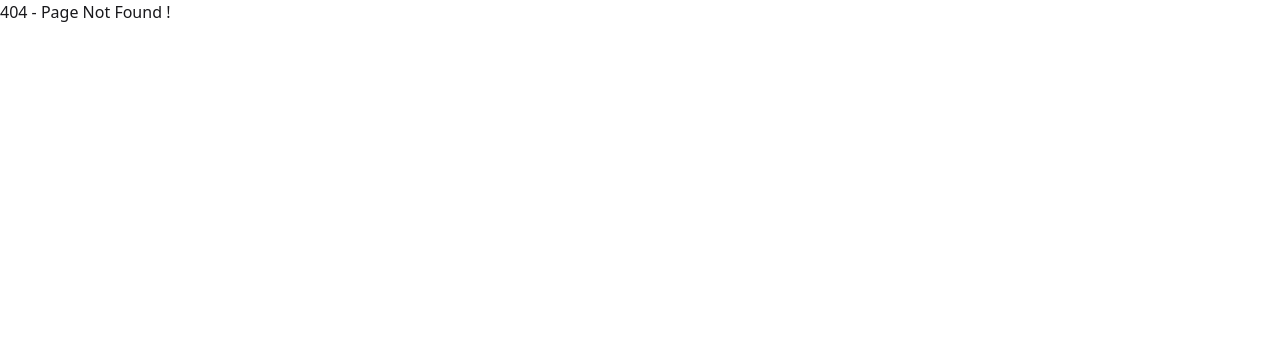
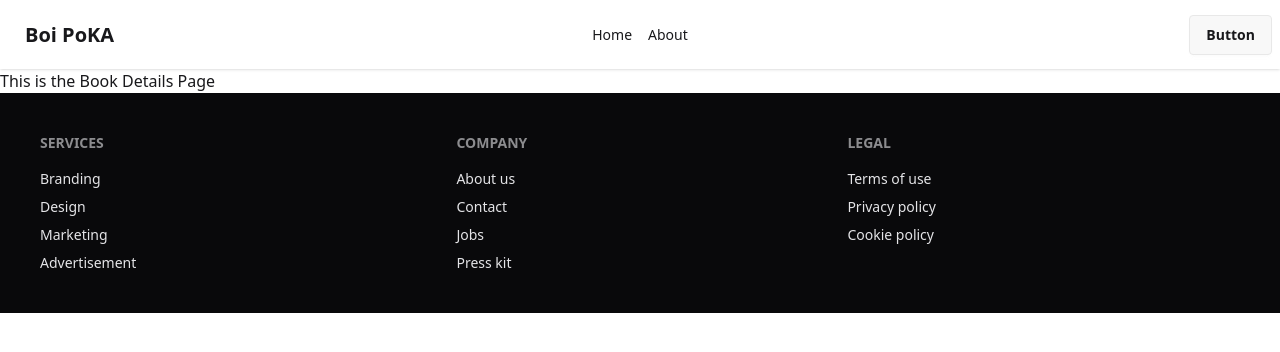
Before and after one commit to akib-naimul/boi-poka-website, a React (Vite) app: page /bookDetails/1 in a window 1280 px wide. Before the commit this address had no page. Shown: the top 352 px of the page. Built offline with nearby package versions, Linux system fonts and the light colour scheme.

Commit message:
Dynamically book cart as a link to bookDetails added

```diff
--- a/package.json
+++ b/package.json
@@ -13,6 +13,7 @@
     "@tailwindcss/vite": "^4.1.14",
     "react": "^19.1.1",
     "react-dom": "^19.1.1",
+    "react-icons": "^5.5.0",
     "react-router": "^7.9.3",
     "tailwindcss": "^4.1.14"
   },
--- a/src/Components/Header/Navbar.jsx
+++ b/src/Components/Header/Navbar.jsx
@@ -1,9 +1,10 @@
 import React from 'react';
+import { NavLink } from 'react-router';
 
 const Navbar = () => {
     const links =  <>
-      <li className='m-2'>Home</li>
-      <li className='m-2'>About</li>
+      <NavLink to={"/"}><li className='m-2'>Home</li></NavLink>
+      <NavLink to={"/about"}><li className='m-2'>About</li></NavLink>
     </>
     return (
         <div className="navbar bg-base-100 shadow-sm">
--- /dev/null
+++ b/src/Pages/About/About.jsx
@@ -0,0 +1,11 @@
+import React from 'react';
+
+const About = () => {
+    return (
+        <div>
+            <h1>This is the About Page</h1>
+        </div>
+    );
+};
+
+export default About;
--- a/src/Pages/Book/Book.jsx
+++ b/src/Pages/Book/Book.jsx
@@ -1,29 +1,31 @@
 import React, { use } from 'react';
+import { Link } from 'react-router';
 
 const Book = ({ singleBook }) => {
     // const data = use(bookPromise)
     // console.log(singleBook);
-    const { author, bookId, bookName, category,image,publisher,rating, review, tags, totalPages,yearOfPublishing
- } = singleBook;
+    const { bookId, bookName, image } = singleBook;
     return (
-        <div className="card bg-base-100 w-96 shadow-sm">
-            <figure>
-                <img
-                    src= {image}
+        <Link to={`/bookDetails/${bookId}`}>
+            <div className="card bg-base-100 w-96 shadow-sm border">
+                <figure className='px-10 pt-10 bg-grey-200'>
+                    <img className='h-72 '
+                        src={image}
                         alt="Shoes" />
                 </figure>
                 <div className="card-body">
                     <h2 className="card-title">
-                    Card Title
+                        {bookName}
                         <div className="badge badge-secondary">NEW</div>
                     </h2>
                     <p>A card component has a figure, a body part, and inside body there are title and actions parts</p>
                     <div className="card-actions justify-end">
-                    <div className="badge badge-outline">Fashion</div>
+                        <div className="badge badge-outline">{bookId}</div>
                         <div className="badge badge-outline">Products</div>
                     </div>
                 </div>
             </div>
+        </Link>
     );
 };
 
--- /dev/null
+++ b/src/Pages/BookDetails/BookDetails.jsx
@@ -0,0 +1,11 @@
+import React from 'react';
+
+const BookDetails = () => {
+    return (
+        <div>
+            <h1>This is the Book Details Page</h1>
+        </div>
+    );
+};
+
+export default BookDetails;
--- a/src/Pages/Books/Books.jsx
+++ b/src/Pages/Books/Books.jsx
@@ -1,4 +1,4 @@
-import React, { Suspense, useState } from 'react';
+import React, { Suspense} from 'react';
 import Book from '../Book/Book';
 
 const Books = ({ data }) => {
--- a/src/Routes/Routes.jsx
+++ b/src/Routes/Routes.jsx
@@ -4,6 +4,8 @@ import { createBrowserRouter } from "react-router";
 import Root from '../Pages/Root/Root';
 import ErrorPage from '../Pages/ErrorPage/ErrorPage';
 import Home from '../Pages/Home/Home';
+import About from '../Pages/About/About';
+import BookDetails from '../Pages/BookDetails/BookDetails';
 
 
 export const router = createBrowserRouter([
@@ -17,6 +19,14 @@ export const router = createBrowserRouter([
             loader: ()=> fetch("booksData.json"),
             path: "/",
             Component: Home,
+        },
+        {
+            path: "/about",
+            Component: About,
+        },
+        {
+            path:"/bookDetails/:bookId",
+            Component: BookDetails,
         }
     ]
   },
```
Also changed, not shown: 1 other file (tests, documents, lock files or other folders). Lines whose indentation alone changed are shown as unchanged.
